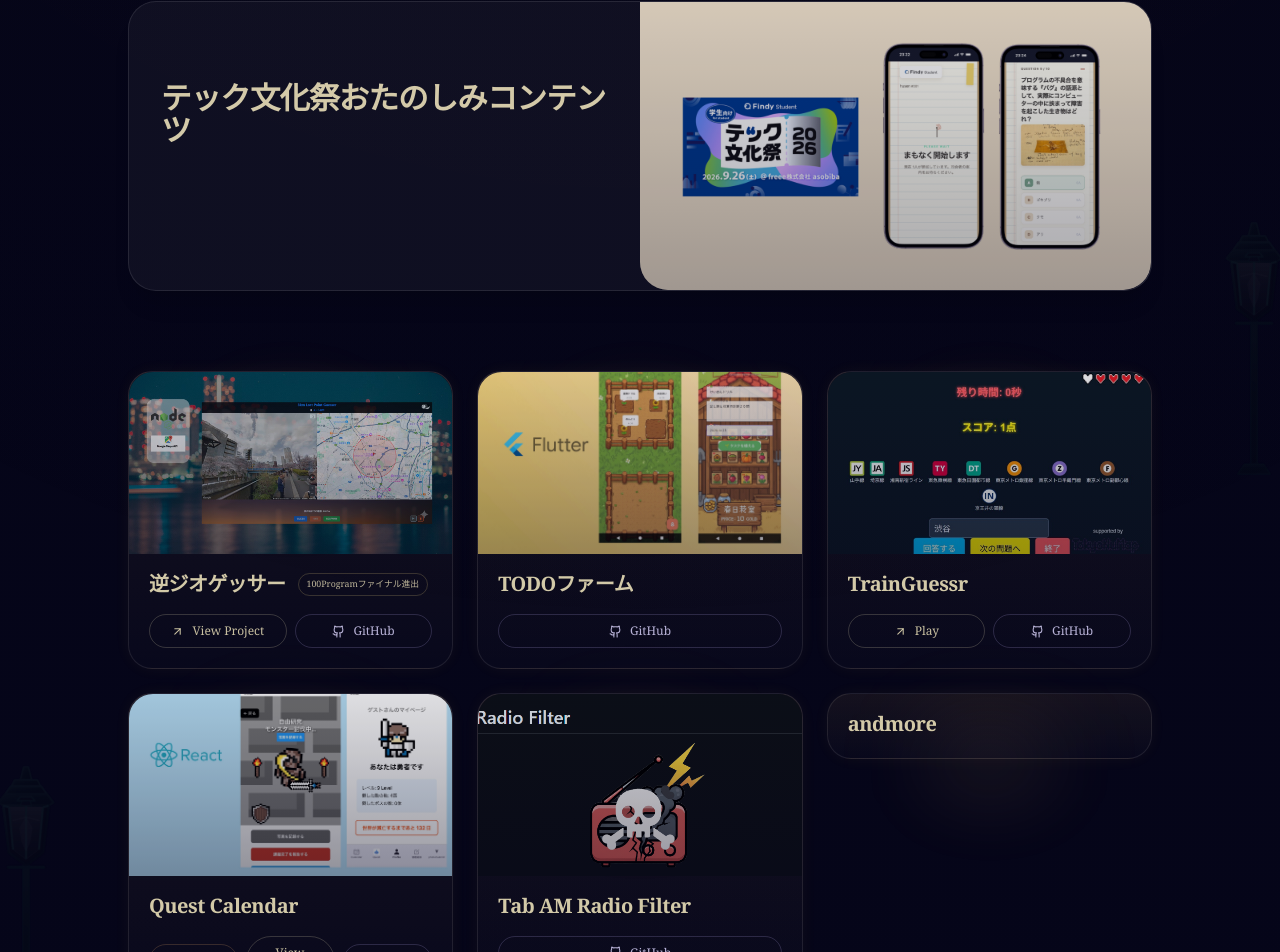
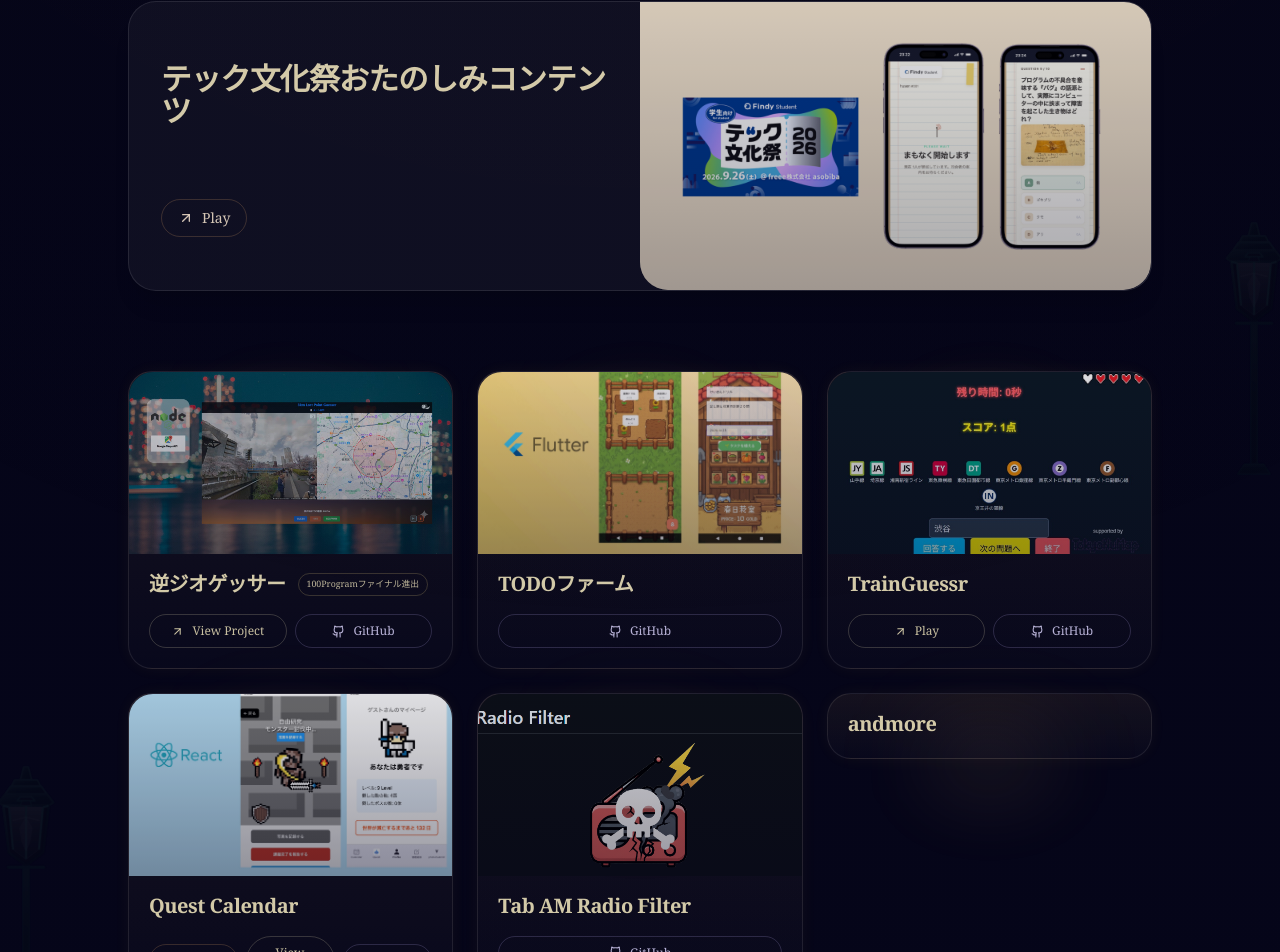
Before and after one commit to husengs7/my_portfolio, a Next.js app: page / in a window 1280 px wide. Shown: the part 4814-5766 px from the top of the page. Built offline with nearby package versions, Linux system fonts and the light colour scheme; a web font is replaced by a local one.

Commit message:
feat: 新しいクイズプロジェクトのリンクをSubProductItemに追加

```diff
--- a/src/app/page.tsx
+++ b/src/app/page.tsx
@@ -340,6 +340,7 @@ export default function HomePage() {
       tags: [],
       awards: [],
       description: "",
+      playHref: "https://student-live-quiz.findystudent.workers.dev/quiz",
       imageSrc: "/findystudentquiz.png",
       imageAlt: "findystudentquiz preview",
       imagePosition: "object-center",
```
